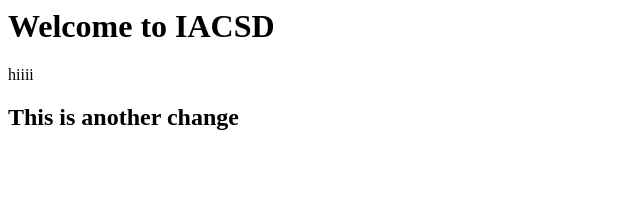
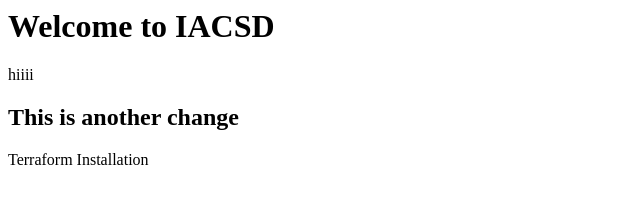
Before and after one commit to SakshiS2001/Final_Task, a plain HTML site: page index.html in a window 1280 px wide. Shown: the whole page, without its empty margins (0-640 px from the left). Drawn offline with Linux system fonts and the light colour scheme.

Commit message:
New change

```diff
--- a/index.html
+++ b/index.html
@@ -7,5 +7,6 @@
 	<p>	hiiii</p>
 
 	<h2>This is another change</h2>
+	<p>Terraform Installation</p>
 </body>
 </html>
```
